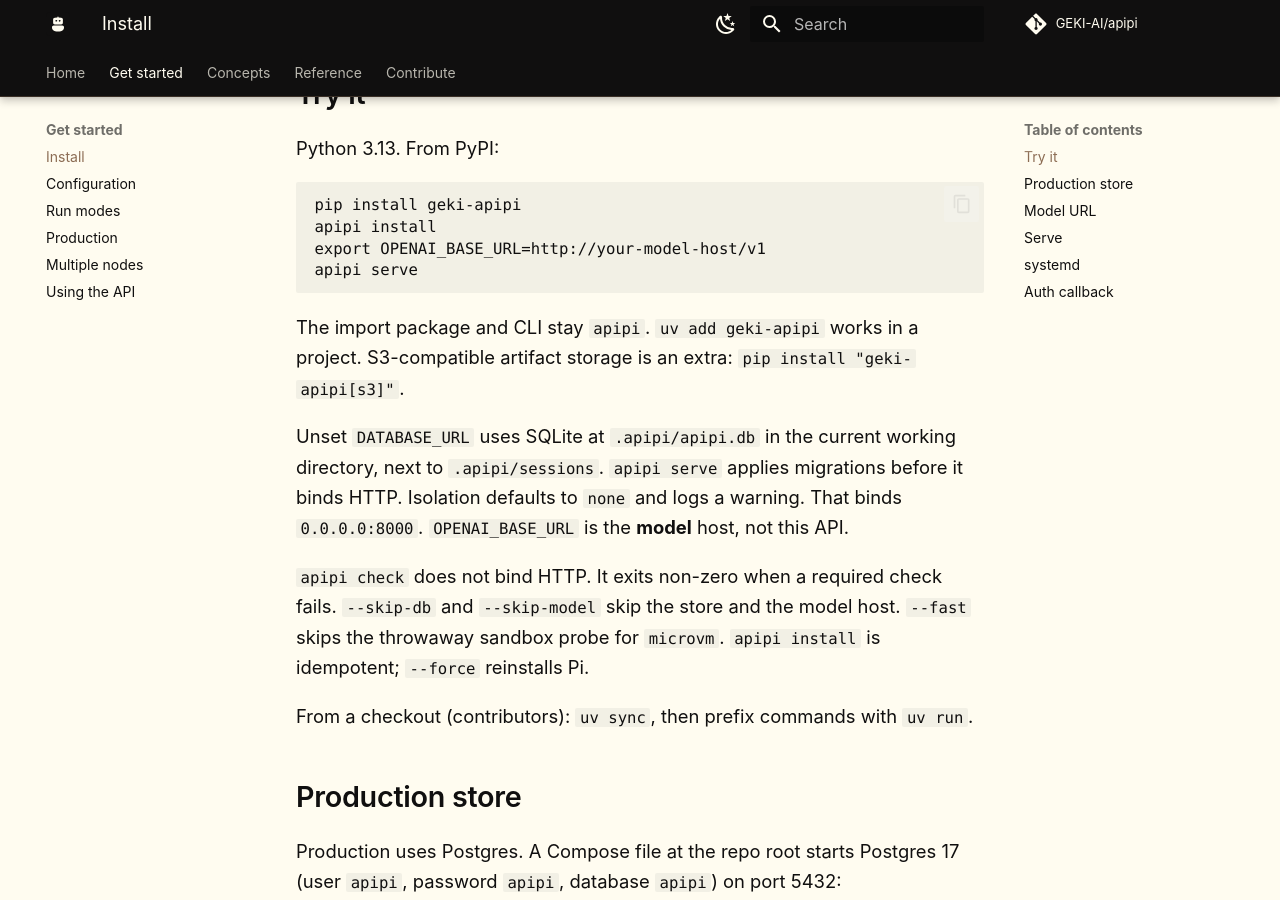
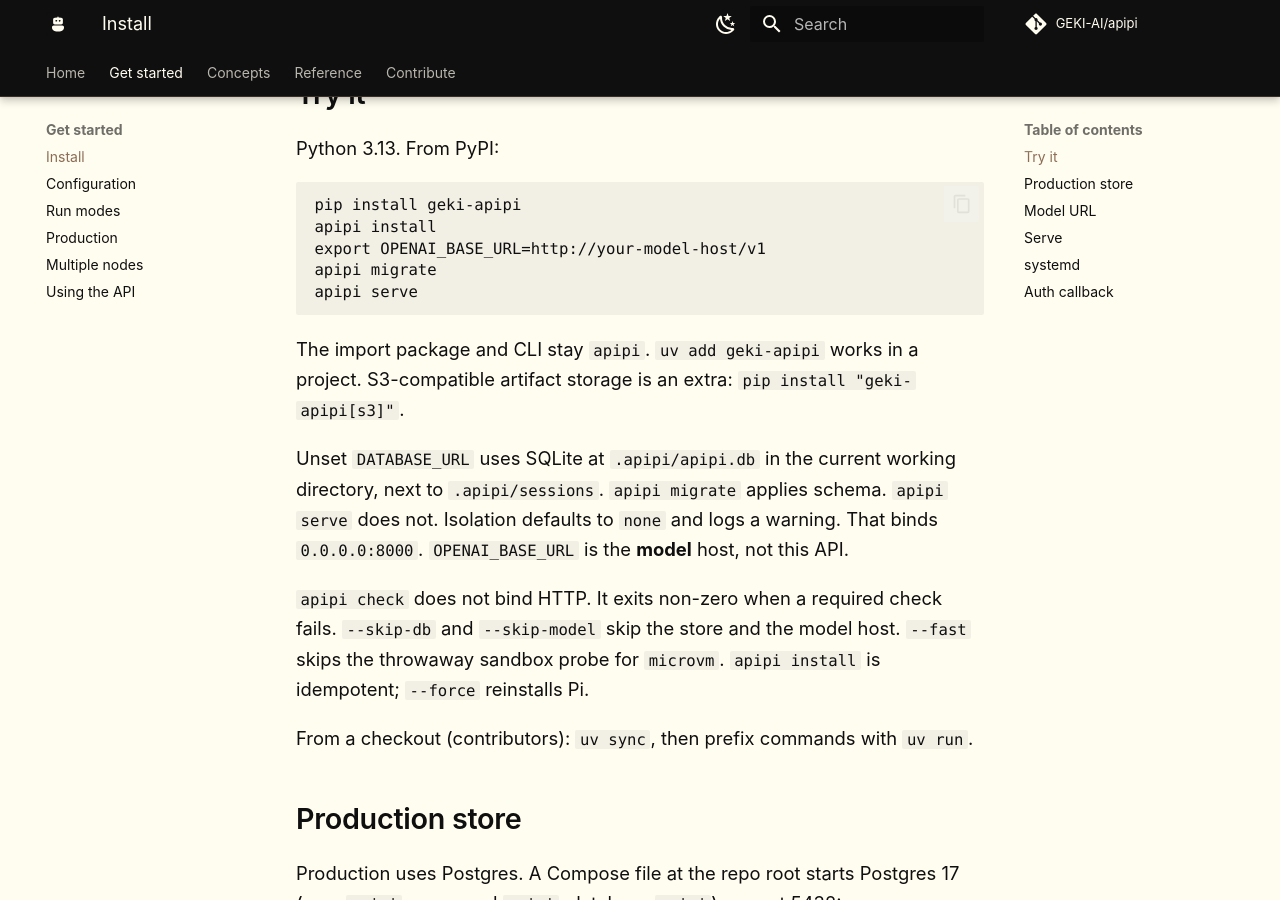
Before and after one commit to GEKI-AI/apipi, an MkDocs documentation site: the page built from docs/install.md, in a window 1280 px wide and 900 px high, scrolled down 516 px. Built offline with MkDocs 1.6.1 and Material for MkDocs 9.7.7, drawn with Linux system fonts in a browser that asks for light colours; comment, search, counter and statistics services are not loaded.

Commit message:
Keep migrate off the serve path (#136)
Co-authored-by: mths opencode <mths@datenhof.com>

````diff
--- a/docs/install.md
+++ b/docs/install.md
@@ -21,6 +21,7 @@ Python 3.13. From PyPI:
 pip install geki-apipi
 apipi install
 export OPENAI_BASE_URL=http://your-model-host/v1
+apipi migrate
 apipi serve
 ```
 
@@ -29,8 +30,8 @@ project. S3-compatible artifact storage is an extra:
 `pip install "geki-apipi[s3]"`.
 
 Unset `DATABASE_URL` uses SQLite at `.apipi/apipi.db` in the current
-working directory, next to `.apipi/sessions`. `apipi serve` applies
-migrations before it binds HTTP. Isolation defaults to `none` and logs
+working directory, next to `.apipi/sessions`. `apipi migrate` applies
+schema. `apipi serve` does not. Isolation defaults to `none` and logs
 a warning. That binds `0.0.0.0:8000`. `OPENAI_BASE_URL` is the **model**
 host, not this API.
 
````
Also changed, not shown: CHANGELOG.md (+2 -1 lines), README.md (+1 -0 lines), docs/index.md (+1 -0 lines), 2 other files.
